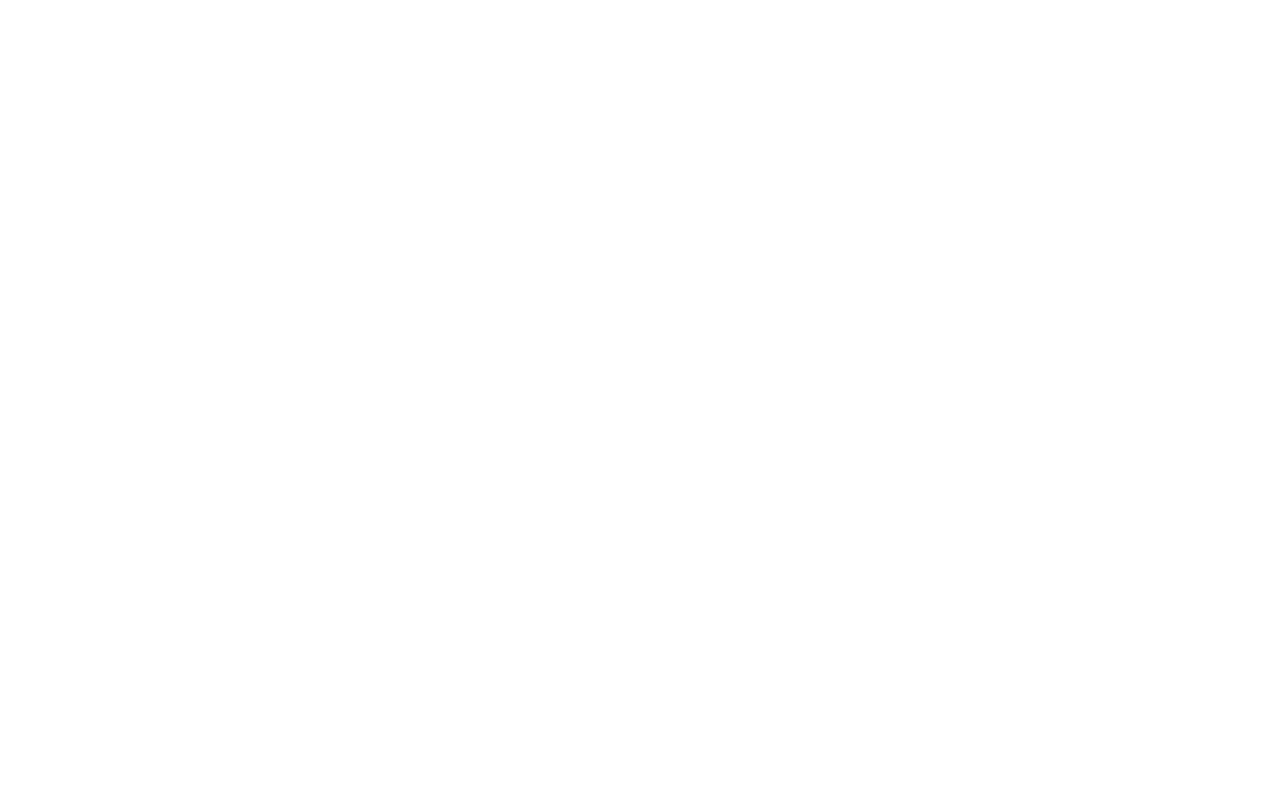
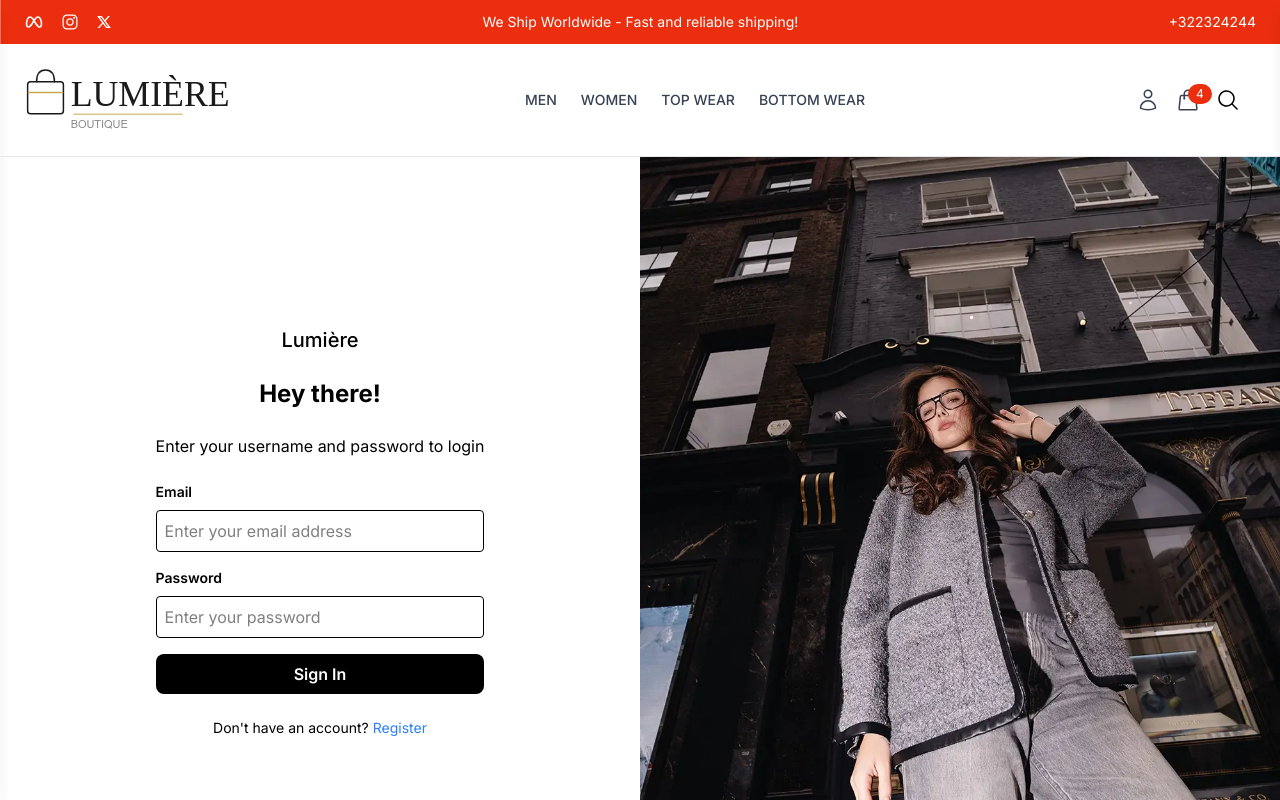
Before and after one commit to tanjimahmmed/e-commerce-mern, a React (Vite) app in the folder frontend/: page /login in a window 1280 px wide. Before the commit this address had no page. Shown: the top 800 px of the page. Built offline with nearby package versions, Linux system fonts and the light colour scheme.

Commit message:
add login page

```diff
--- a/frontend/src/App.jsx
+++ b/frontend/src/App.jsx
@@ -2,6 +2,7 @@
 import UserLayout from './components/Layout/UserLayout'
 import Home from './pages/Home'
 import {Toaster} from 'sonner'
+import Login from './pages/Login'
 
 const App = () => {
   return (
@@ -10,6 +11,7 @@
         <Routes>
             <Route path="/" element={<UserLayout/>}>
               <Route index element={<Home/>}/>
+              <Route path='login' element={<Login/>} />
             </Route>
             <Route>{/* Admin */}</Route>
         </Routes>
--- /dev/null
+++ b/frontend/src/pages/Login.jsx
@@ -0,0 +1,48 @@
+import React, { useState } from 'react'
+import { Link } from 'react-router'
+import login from '../assets/login.webp'
+
+const Login = () => {
+
+const [email, setEmail] = useState("");
+const [password, setPassword] = useState("");
+
+  return (
+    <div className='flex'>
+        <div className="w-full md:w-1/2 flex flex-col justify-center items-center p-8 md:p-12">
+            <form action="w-full max-w-md bg-white p-8 rounded-lg border shadow-sm">
+                <div className="flex justify-center mb-6">
+                    <h2 className='text-xl font-medium'>Lumière</h2>
+                </div>
+                <h2 className='text-2xl font-bold text-center mb-6'>Hey there!</h2>
+                <p className='text-center mb-6'>Enter your username and password to login</p>
+                <div className='mb-4'>
+                    <label className='block text-sm font-semibold mb-2'>Email</label>
+                    <input type="email" value={email} onChange={(e) => setEmail(e.target.value)}
+                    className='w-full p-2 border rounded'
+                    placeholder='Enter your email address'
+                    />
+                </div>
+                <div className='mb-4'>
+                    <label className='block text-sm font-semibold mb-2'>Password</label>
+                    <input type="password" value={password} onChange={(e) => setPassword(e.target.value)}
+                    className='w-full p-2 border rounded'
+                    placeholder='Enter your password'
+                    />
+                </div>
+                <button type='submit' className='w-full bg-black text-white p-2 rounded-lg font-semibold hover:bg-gray-800 transition'>Sign In</button>
+                <p className='mt-6 text-center text-sm'>Don't have an account? {" "}
+                    <Link to="/register" className='text-blue-500'>Register</Link>
+                </p>
+            </form>
+        </div>
+        <div className="hidden md:block w-1/2 bg-gray-800">
+            <div className="h-full flex flex-col justify-center items-center">
+                <img src={login} alt="Login to Account" className='h-[750px] w-full object-cover' />
+            </div>
+        </div>
+    </div>
+  )
+}
+
+export default Login
```
